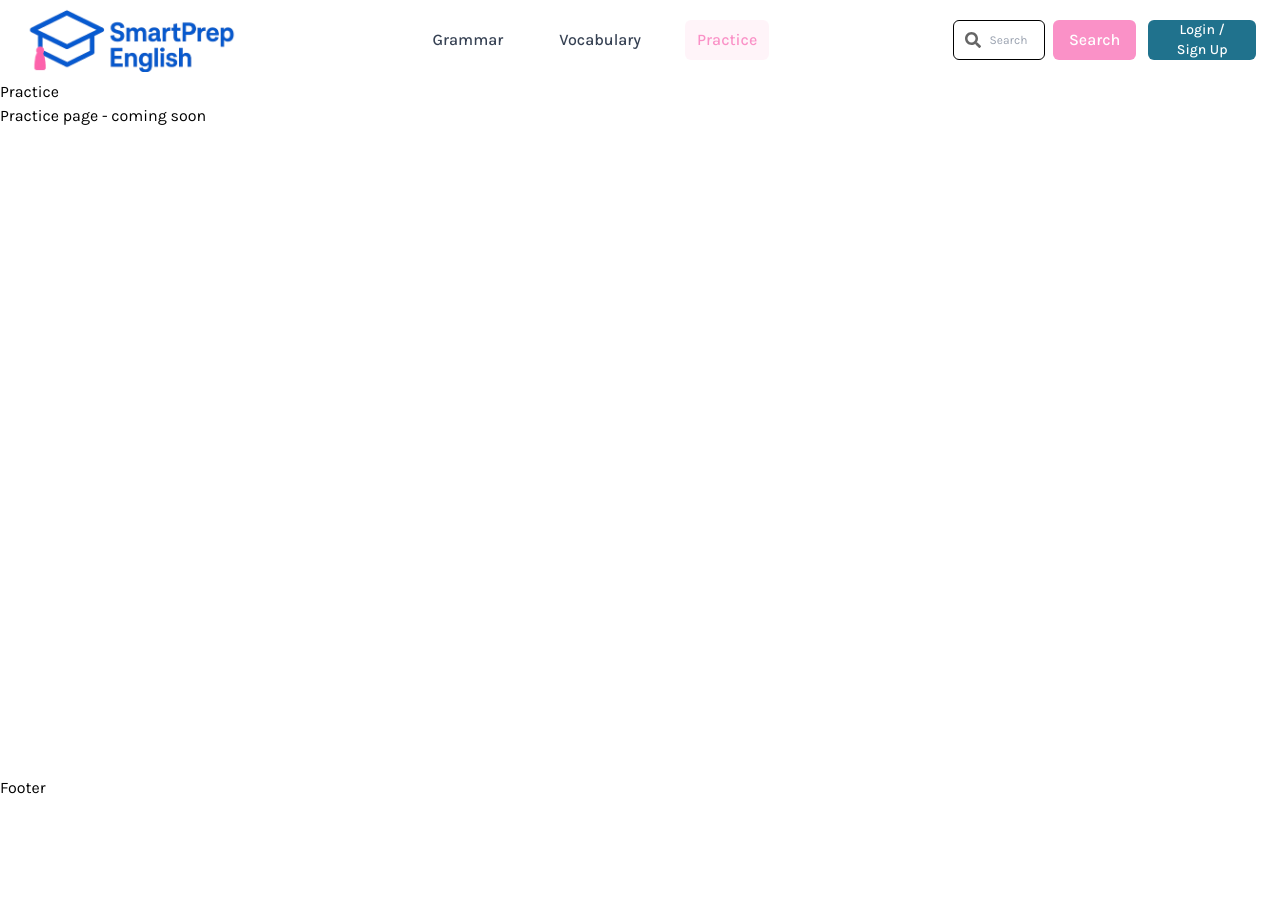
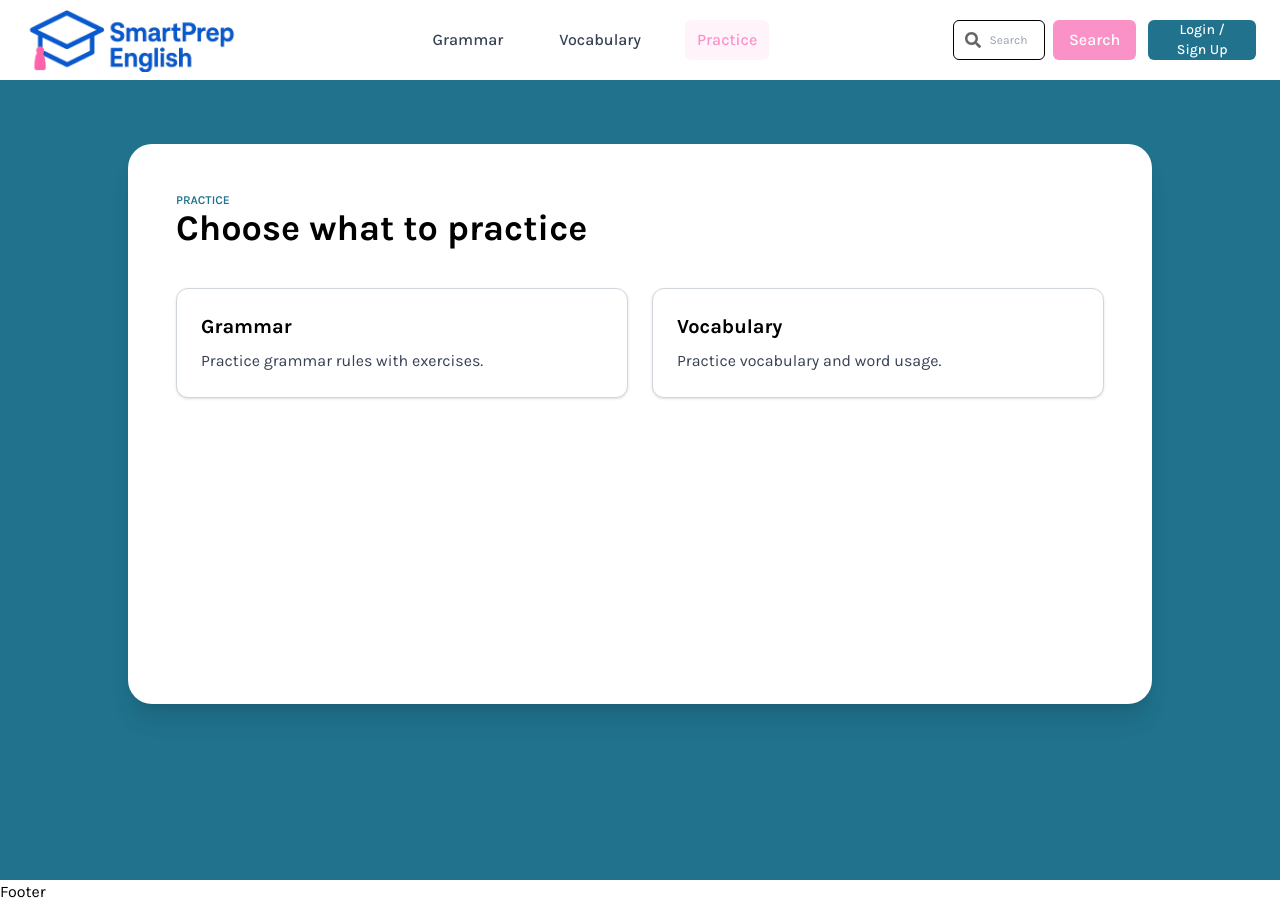
Before and after one commit to juna311/smartprep-english, a React (Vite) app: page /practice in a window 1280 px wide. Before the commit the page ends 800 px from the top, so only its background shows below. Built offline with nearby package versions, Linux system fonts and the light colour scheme.

Commit message:
feat: add Practice hub and grammar practice entry page

```diff
--- a/src/main.tsx
+++ b/src/main.tsx
@@ -14,6 +14,7 @@ import GrammarLesson from './pages/GrammarLesson.tsx';
 import Login from './pages/Login.tsx';
 import Dashboard from './pages/Dashboard.tsx';
 import SignUp from './pages/SignUp.tsx';
+import PracticeGrammar from './pages/PracticeGrammar.tsx';
 import PracticeGrammarTopic from './pages/PracticeGrammarTopic.tsx';
 
 createRoot(document.getElementById('root')!).render(
@@ -38,6 +39,7 @@ createRoot(document.getElementById('root')!).render(
             <Route path='/grammar/:levelId/:topicId' element={<GrammarLesson />} />
             <Route path='/vocab' element={<Vocab />} />
             <Route path='/practice' element={<Practice />} />
+            <Route path='/practice/grammar' element={<PracticeGrammar />} />
             <Route path='/practice/grammar/:topicId' element={<PracticeGrammarTopic />} />
           </Route>
         </Routes>
--- a/src/pages/GrammarLevel.tsx
+++ b/src/pages/GrammarLevel.tsx
@@ -12,8 +12,8 @@ export default function GrammarLevel() {
 
   if (!level) {
     return (
-      <div className="min-h-screen bg-white flex items-center">
-        <PageContainer>
+      <div className="min-h-screen bg-white sm:bg-[var(--color-brand-blue)] py-6 sm:py-10 md:py-16 flex items-center">
+        <PageContainer className="bg-white rounded-none sm:rounded-2xl md:rounded-3xl shadow-none sm:shadow-xl p-6 sm:p-8 md:p-10 lg:p-12 sm:min-h-[70vh]">
           <p className="text-red-600 font-semibold">
             Oops, this grammar level doesn&apos;t exist.
           </p>
--- a/src/pages/Practice.tsx
+++ b/src/pages/Practice.tsx
@@ -1,8 +1,33 @@
+import PageContainer from "../components/PageContainer";
+import LevelCard from "../components/LevelCard";
+
 export default function Practice() {
   return (
-    <div>
-      <h1>Practice</h1>
-      <p>Practice page - coming soon</p>
+    <div className="min-h-screen bg-white sm:bg-[var(--color-brand-blue)] py-6 sm:py-10 md:py-16">
+      <PageContainer className="bg-white rounded-none sm:rounded-2xl md:rounded-3xl shadow-none sm:shadow-xl p-6 sm:p-8 md:p-10 lg:p-12 sm:min-h-[70vh]">
+        <header className="mb-10">
+          <p className="text-xs uppercase font-semibold text-[var(--color-brand-blue)]">
+            Practice
+          </p>
+          <h1 className="text-3xl md:text-4xl font-bold">
+            Choose what to practice
+          </h1>
+        </header>
+
+        <section className="grid gap-6 md:grid-cols-2">
+          <LevelCard
+            title="Grammar"
+            description="Practice grammar rules with exercises."
+            to="/practice/grammar"
+          />
+
+          <LevelCard
+            title="Vocabulary"
+            description="Practice vocabulary and word usage."
+            to="/practice/vocab"
+          />
+        </section>
+      </PageContainer>
     </div>
-  )
+  );
 }
--- /dev/null
+++ b/src/pages/PracticeGrammar.tsx
@@ -0,0 +1,23 @@
+import PageContainer from "../components/PageContainer";
+import { GRAMMAR_LEVELS } from "../data/grammarData";
+import LevelCard from "../components/LevelCard";
+
+export default function PracticeGrammar() {
+  return (
+    <div className="min-h-screen bg-white sm:bg-[var(--color-brand-blue)] py-6 sm:py-10 md:py-16">
+      <PageContainer className="bg-white rounded-none sm:rounded-2xl md:rounded-3xl shadow-none sm:shadow-xl p-6 sm:p-8 md:p-10 lg:p-12 sm:min-h-[70vh]">
+        <header className="mb-8">
+          <p className="text-xs uppercase tracking-wide font-semibold text-[var(--color-brand-blue)]">
+            Practice
+          </p>
+          <h1 className="text-3xl md:text-4xl font-bold">Grammar practice</h1>
+          <p className="text-gray-700 mt-2 max-w-2xl">
+            Choose a level, then pick a topic to practice.
+          </p>
+        </header>
+
+        {/* next step goes here */}
+      </PageContainer>
+    </div>
+  );
+}
```
